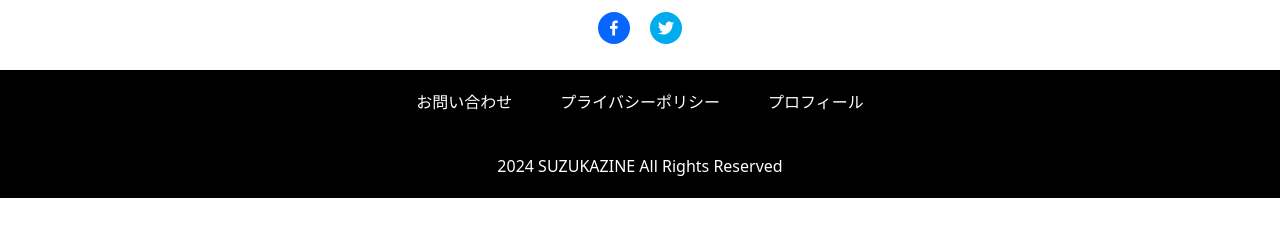
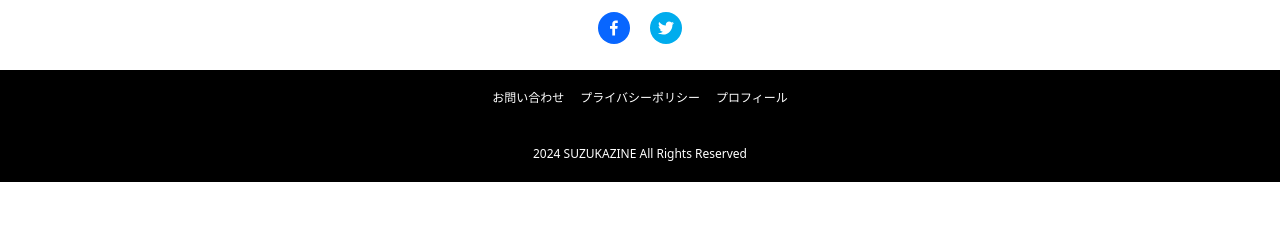
Before and after one commit to NobutakaMuranaka/suzukazine-blog, a React (Vite) app: page / in a window 1280 px wide. Shown: the part 364-600 px from the top of the page. Built offline with nearby package versions, Linux system fonts and the light colour scheme; no server answers.

Commit message:
フッターのフォントサイズを小さくする

```diff
--- a/src/components/Footer.tsx
+++ b/src/components/Footer.tsx
@@ -4,7 +4,7 @@ function Footer() {
   return (
     <>
       <div className="bg-black w-full">
-        <ul className="flex text-white p-5 gap-12 place-content-center">
+        <ul className="flex text-white p-5 gap-4 place-content-center text-xs">
           <li>
             <Link to="/contact">お問い合わせ</Link>
           </li>
@@ -15,7 +15,7 @@ function Footer() {
             <Link to="/profile">プロフィール</Link>
           </li>
         </ul>
-        <p className=" text-white p-5 text-center">
+        <p className=" text-white p-5 text-center text-xs">
           2024 SUZUKAZINE All Rights Reserved
         </p>
       </div>
```
